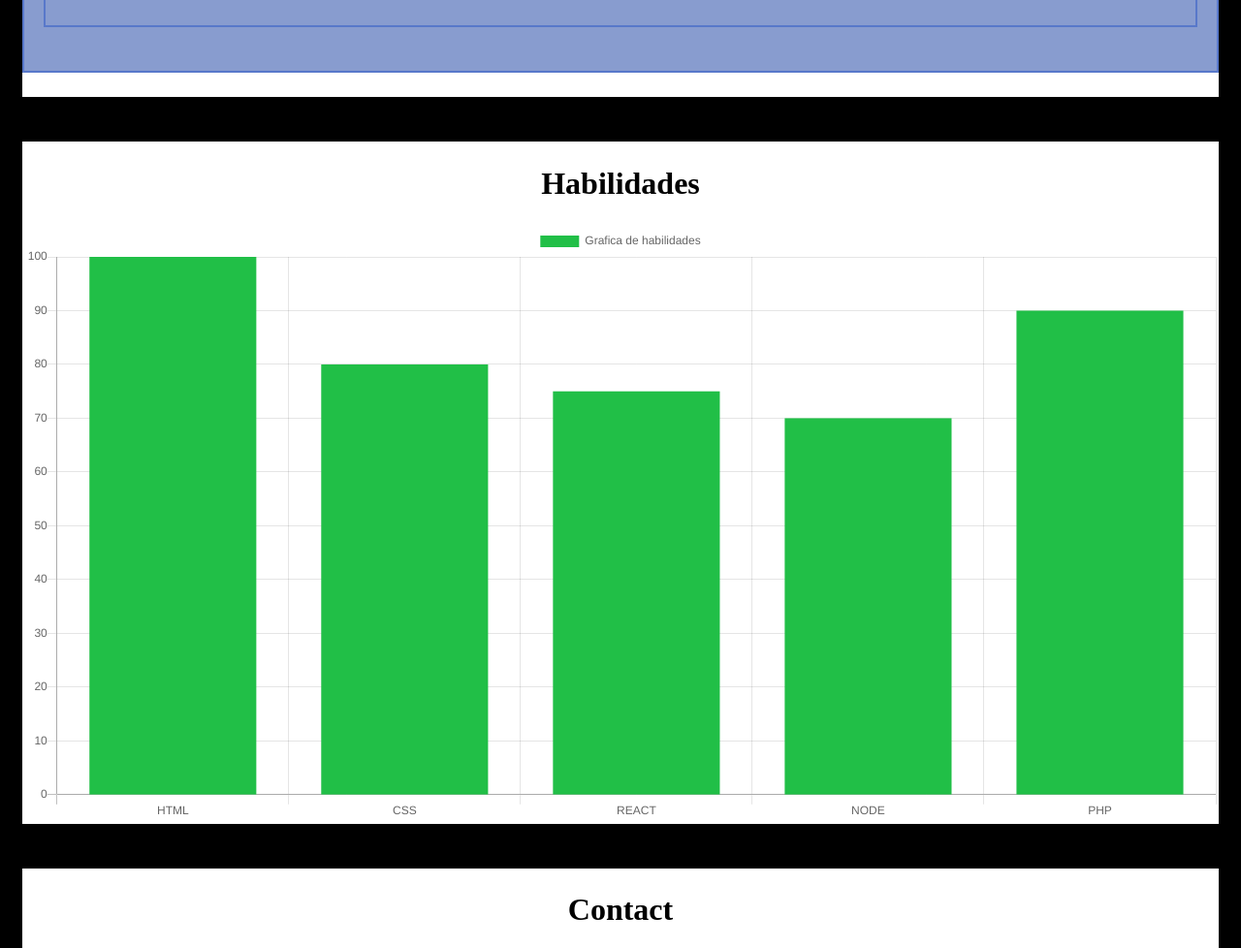
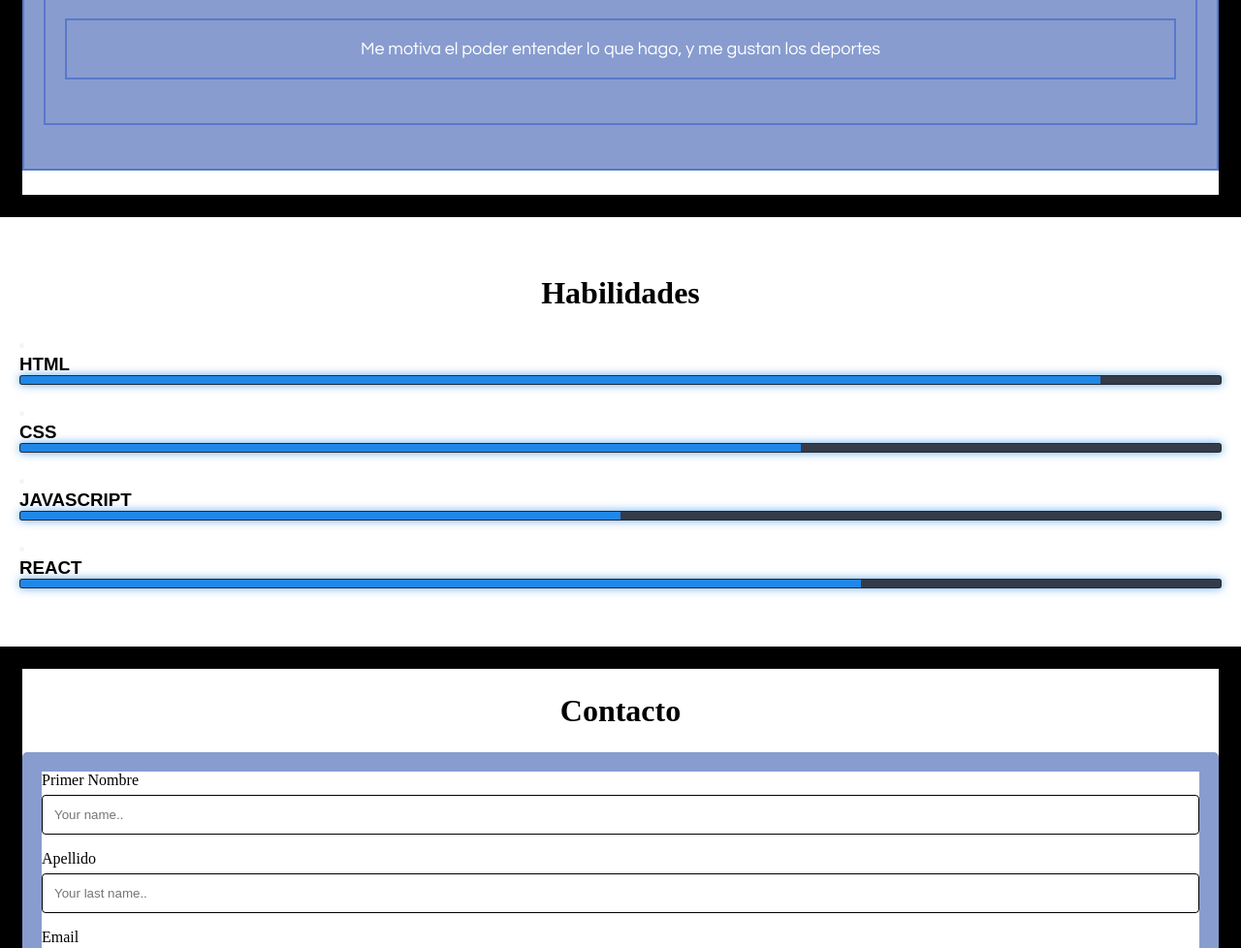
Before and after one commit to robparra/microproyecto1, a plain HTML site: page index.html in a window 1280 px wide. Shown: the part 2640-3618 px from the top of the page at 97% size. Drawn offline with nearby package versions, Linux system fonts and the light colour scheme.

Commit message:
ultimos cambios

```diff
--- a/index.html
+++ b/index.html
@@ -4,7 +4,6 @@
     <meta charset="UTF-8">
     <meta name="viewport" content="width=device-width, initial-scale=1.0">
     <link href="styles.css" rel="stylesheet">
-    <script src="https://cdn.jsdelivr.net/npm/chart.js@2.9.4/dist/Chart.min.js"></script>
     <title>Portafolio</title>
 </head>
 <body>
@@ -80,11 +79,26 @@
 
     <div class="skills" id="section3">
         <h1>Habilidades</h1>
-        <canvas id="MiGrafica" width="100%" ></canvas>
-    </div>
+        <li>
+            <h3>HTML</h3><span class="bar"><span class="html"></span></span>
+        </li>
+
+        <li>
+            <h3>CSS</h3><span class="bar"><span class="css"></span></span>
+        </li>
+
+        <li>
+            <h3>JAVASCRIPT</h3><span class="bar"><span class="js"></span></span>
+        </li>
+
+        <li>
+            <h3>REACT</h3><span class="bar"><span class="rc"></span></span>
+        </li>
+        </div>
+
 
     <div class="contact" id="section4">
-        <h1>Contact</h1>
+        <h1>Contacto</h1>
         <div class="container">
             <form action="">
               <label for="fname">Primer Nombre</label>
@@ -108,5 +122,11 @@
 
 
 </body>
-<footer>Hola :)</footer>
+<footer>
+    Hola :)
+    <a href="mailto:parralrob@gmail.com" target="_blank"><img src="img/mail.png" alt=""></a>
+    <a href="https://wa.link/jgz9d2" target="_blank"><img src="img/wa.jpg" alt=""></a>
+    <a href="https://www.instagram.com/" target="_blank"><img src="img/ig.jpg" alt=""></a>
+
+</footer>
 </html>
--- a/index.js
+++ b/index.js
@@ -34,24 +34,36 @@ document.addEventListener("DOMContentLoaded", () => {
     carrusel(hero);
 })
 
-let Canvas = document.getElementById("MiGrafica").getContext("2d");
+// let Canvas = document.getElementById("MiGrafica").getContext("2d");
 
-var chart = new Chart(Canvas, {
-    type: "bar",
-    data:{
-        labels:["HTML", "CSS", "REACT" , "NODE" , "PHP", ],
-        datasets:[
-            {
-                label:"Grafica de habilidades",
-                backgroundColor:"#21bf47",
-                borderColor:"rgb(0, 255, 0)",
-                data:[100, 80, 75, 70, 90, 0 ]
-            }
-        ]
+// var chart = new Chart(Canvas, {
+//     type: "bar",
+//     data:{
+//         labels:["HTML", "CSS", "REACT" , "NODE" , "PHP", ],
+//         datasets:[
+//             {
+//                 label:"Grafica de habilidades",
+//                 backgroundColor:"#21bf47",
+//                 borderColor:"rgb(0, 255, 0)",
+//                 data:[100, 80, 75, 70, 90, 0 ]
+//             }
+//         ]
 
 
+//     }
+// })
+
+const numb = document.querySelector(".numb");
+let counter = 0;
+setInterval(()=>{
+    if (counter == 100) {
+        clearInterval();
+
+    }else{
+        counter+=1;
+        numb.textContent = counter + "%";
     }
-})
+}, 80);
 
 var getData = function(){
     var name = document.getElementById("name").value;
--- a/styles.css
+++ b/styles.css
@@ -10,6 +10,10 @@ h1, h4{
     margin: 2%;
     text-align: center;
     font-family: inherit;
+}
+
+h3{
+    color: black;
 }
 
 h7{
@@ -53,6 +57,8 @@ footer{
     align-items: center;
     padding: 30px 10%;
     background-color: indigo;
+    position: absolute;
+    width: 100%;
 }
 
 .nav__links{
@@ -204,7 +210,7 @@ button:hover{
 .hero{
     width: 100%;
     position: relative;
-    height: 780px;
+    height: 881px;
 }
 
 .boton{
@@ -226,12 +232,12 @@ button:hover{
 
 .atras{
     left: 2%;
-    top: calc(121% - 82%);
+    top: calc(80% - 27%);
 }
 
 .adelante{
     right: 2%;
-    top: calc(121% - 82%);
+    top: calc(80% - 27%);
 }
 
 input[type=text], select, textarea {
@@ -265,8 +271,89 @@ input[type=text], select, textarea {
   }
 
   .skills{
-      border: 23px solid;
+      margin: 60px auto;
+      width: 100%;
   }
+
+  .skills li {
+      margin: 20px;
+      background: white;
+  }
+
+  .bar{
+      background: #353b48;
+      display: block;
+      height: 10px;
+      border: 1px solid rgba(0, 0, 0, 0.3);
+      border-radius: 3px;
+      overflow: hidden;
+      box-shadow: 0 0 10px #2187e7b3;
+  }
+
+  .bar span{
+      height: 10px;
+      float: left;
+      background: #2187e7;
+  }
+
+  .html{
+      width: 90%;
+      animation: html 2s;
+  }
+
+  .css{
+      width: 65%;
+      animation: css 2s;
+  }
+
+  .js{
+      width: 50%;
+      animation: js 2s;
+  }
+
+  .rc{
+      width: 70%;
+      animation: rc 2s;
+  }
+
+  @keyframes html{
+      0%{
+          width: 0%;
+      }
+      100%{
+          width: 90%;
+      }
+  }
+
+  @keyframes css{
+    0%{
+        width: 0%;
+    }
+    100%{
+        width: 65%;
+    }
+}
+
+@keyframes js{
+    0%{
+        width: 0%;
+    }
+    100%{
+        width: 50%;
+    }
+}
+
+@keyframes rc{
+    0%{
+        width: 0%;
+    }
+    100%{
+        width: 70%;
+    }
+}
+
+
+
 
   .about{
     border: 23px solid;
```
Also changed, not shown: img/ig.jpg (added), img/mail.png (added), img/wa.jpg (added).
